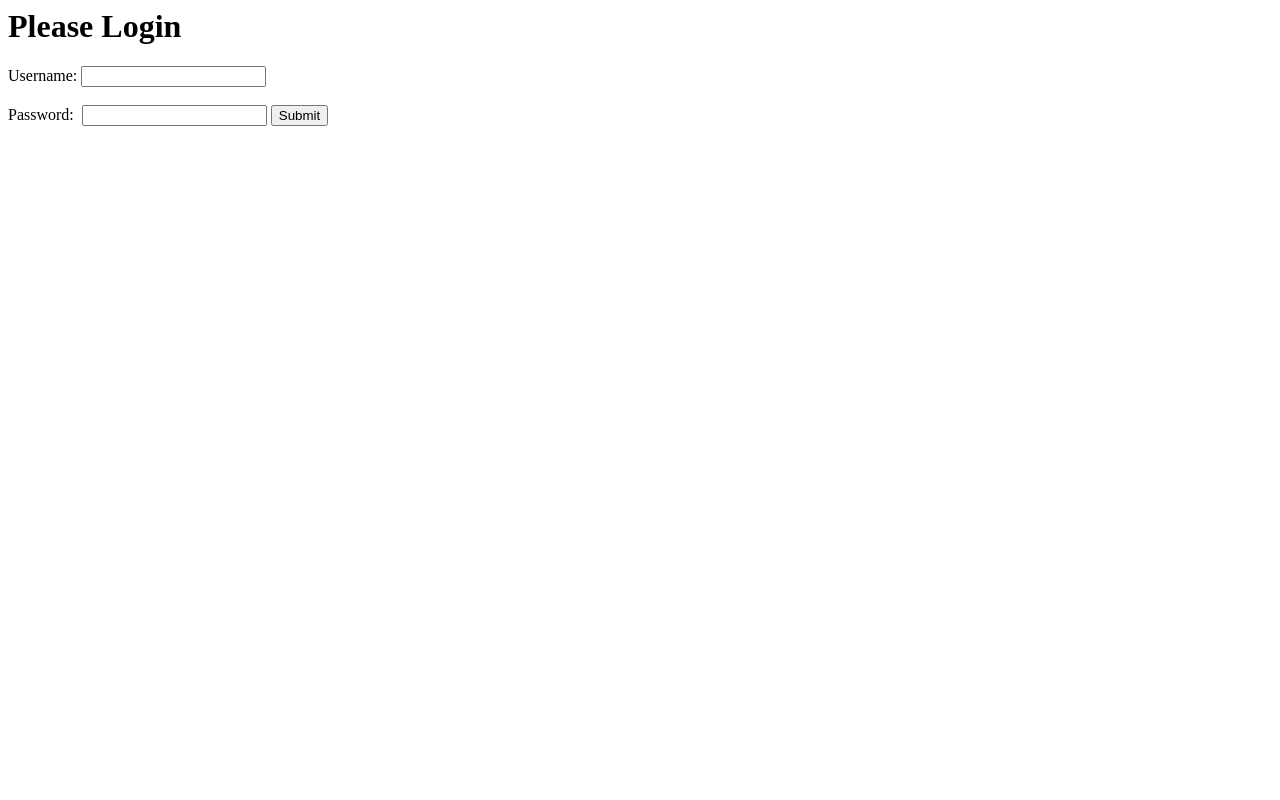
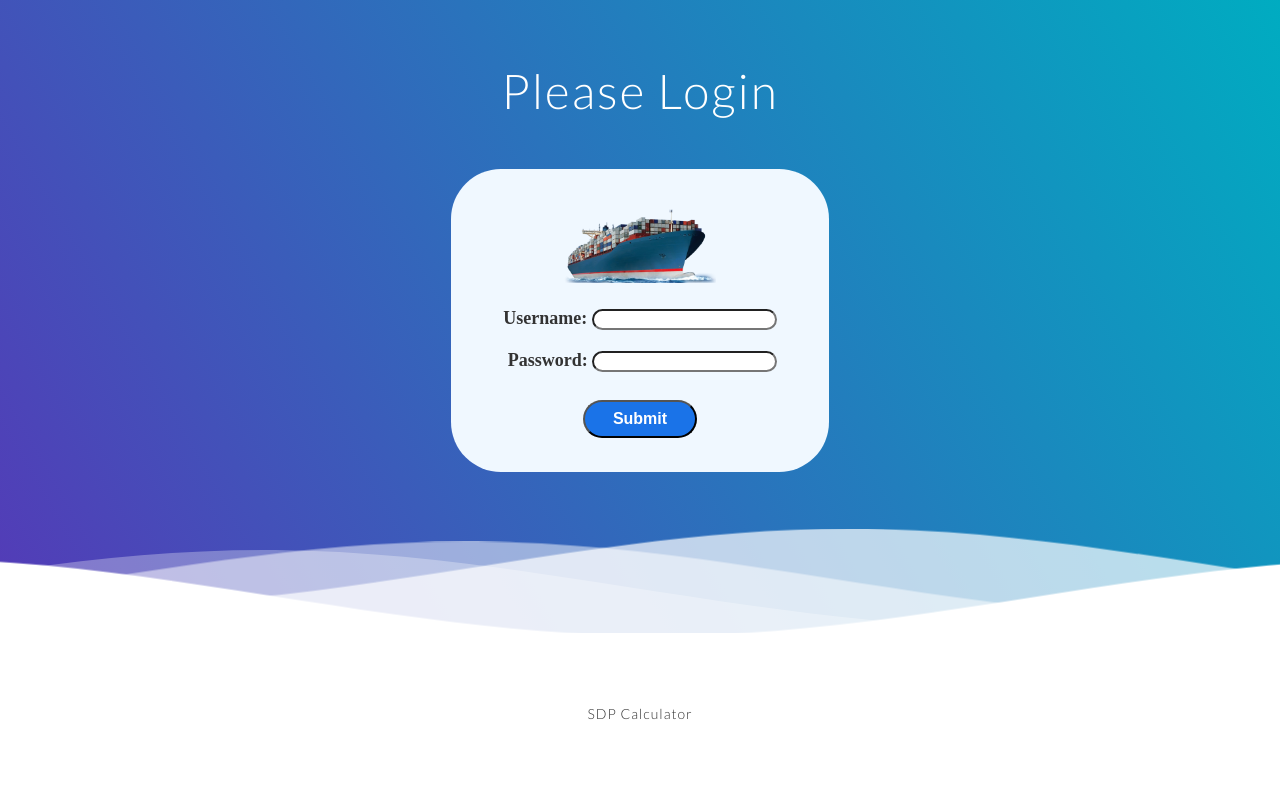
Before and after one commit to AmirulSDP/SDP_ECC, a Flask app: page / in a window 1280 px wide. Run offline with Flask 2, Linux system fonts and the light colour scheme.

Commit message:
Modified login page

```diff
--- a/templates/index.html
+++ b/templates/index.html
@@ -1,13 +1,58 @@
 <html>
+    <link rel="stylesheet" href="styles.css">
     <head>
         <title> Login Page </title>
     </head>
     <body>
+
+
+
+<div class="header">
+
+    <!--Content before waves-->
+    <div class="inner-header flex">
+            <!-- Wave animation -->
+            <path fill="#FFFFFF" stroke="#000000" stroke-width="10" stroke-miterlimit="10" d="M57,283" />
+            <g>
+                <path fill="#fff"
+                    d="M250.4,0.8C112.7,0.8,1,112.4,1,250.2c0,137.7,111.7,249.4,249.4,249.4c137.7,0,249.4-111.7,249.4-249.4
+C499.8,112.4,388.1,0.8,250.4,0.8z M383.8,326.3c-62,0-101.4-14.1-117.6-46.3c-17.1-34.1-2.3-75.4,13.2-104.1
+c-22.4,3-38.4,9.2-47.8,18.3c-11.2,10.9-13.6,26.7-16.3,45c-3.1,20.8-6.6,44.4-25.3,62.4c-19.8,19.1-51.6,26.9-100.2,24.6l1.8-39.7		c35.9,1.6,59.7-2.9,70.8-13.6c8.9-8.6,11.1-22.9,13.5-39.6c6.3-42,14.8-99.4,141.4-99.4h41L333,166c-12.6,16-45.4,68.2-31.2,96.2	c9.2,18.3,41.5,25.6,91.2,24.2l1.1,39.8C390.5,326.2,387.1,326.3,383.8,326.3z" />
+            </g>
+        </svg>
         <h1> Please Login </h1>
         <form action="/" method="post">
-            Username: <input type="text" name="username"/> <br /><br />
-            Password:&nbsp; <input type="password" name="password"/>
-            <input type="submit" value="Submit" />
+            <img src="./images/ShipLogInPage.png" alt="">
+            <div id="usernamestyle">Username: <input type="text" name="username" /></div>
+            <div id="passwordstyle">Password: <input type="password" name="password" /></div><br>
+            <input id="submitstyle" type="submit" value="Submit" />
         </form>
+    </div>
+
+    <!--Waves Container-->
+    <div>
+        <svg class="waves" xmlns="http://www.w3.org/2000/svg" xmlns:xlink="http://www.w3.org/1999/xlink"
+            viewBox="0 24 150 28" preserveAspectRatio="none" shape-rendering="auto">
+            <defs>
+                <path id="gentle-wave" d="M-160 44c30 0 58-18 88-18s 58 18 88 18 58-18 88-18 58 18 88 18 v44h-352z" />
+            </defs>
+            <g class="parallax">
+                <use xlink:href="#gentle-wave" x="48" y="0" fill="rgba(255,255,255,0.7" />
+                <use xlink:href="#gentle-wave" x="48" y="3" fill="rgba(255,255,255,0.5)" />
+                <use xlink:href="#gentle-wave" x="48" y="5" fill="rgba(255,255,255,0.3)" />
+                <use xlink:href="#gentle-wave" x="48" y="7" fill="#fff" />
+            </g>
+        </svg>
+    </div>
+    <!--Waves end-->
+
+</div>
+<!--Header ends-->
+
+<!--Content starts-->
+<div class="content flex">
+    <p>SDP Calculator </p>
+</div>
+<!--Content ends-->
     </body>
 </html>
--- /dev/null
+++ b/templates/styles.css
@@ -0,0 +1,163 @@
+@import url(//fonts.googleapis.com/css?family=Lato:300:400);
+
+body {
+   margin: 0;
+}
+
+h1 {
+   font-family: 'Lato', sans-serif;
+   font-weight: 300;
+   letter-spacing: 2px;
+   font-size: 48px;
+}
+
+p {
+   font-family: 'Lato', sans-serif;
+   letter-spacing: 1px;
+   font-size: 14px;
+   color: #333333;
+}
+
+.header {
+   position: relative;
+   text-align: center;
+   background: linear-gradient(60deg, rgba(84, 58, 183, 1) 0%, rgba(0, 172, 193, 1) 100%);
+   color: white;
+}
+
+.logo {
+   width: 50px;
+   fill: white;
+   padding-right: 15px;
+   display: inline-block;
+   vertical-align: middle;
+}
+
+.inner-header {
+   height: 65vh;
+   width: 100%;
+   margin: 0;
+   padding: 0;
+}
+
+.flex {
+   /*Flexbox for containers*/
+   display: flex;
+   justify-content: center;
+   align-items: center;
+   text-align: center;
+}
+
+.waves {
+   position: relative;
+   width: 100%;
+   height: 15vh;
+   margin-bottom: -7px;
+   /*Fix for safari gap*/
+   min-height: 100px;
+   max-height: 150px;
+}
+
+.content {
+   position: relative;
+   height: 20vh;
+   text-align: center;
+   background-color: white;
+}
+
+/* Animation */
+
+.parallax>use {
+   animation: move-forever 25s cubic-bezier(.55, .5, .45, .5) infinite;
+}
+
+.parallax>use:nth-child(1) {
+   animation-delay: -2s;
+   animation-duration: 7s;
+}
+
+.parallax>use:nth-child(2) {
+   animation-delay: -3s;
+   animation-duration: 10s;
+}
+
+.parallax>use:nth-child(3) {
+   animation-delay: -4s;
+   animation-duration: 13s;
+}
+
+.parallax>use:nth-child(4) {
+   animation-delay: -5s;
+   animation-duration: 20s;
+}
+
+@keyframes move-forever {
+   0% {
+      transform: translate3d(-90px, 0, 0);
+   }
+
+   100% {
+      transform: translate3d(85px, 0, 0);
+   }
+}
+
+/*Shrinking for mobile*/
+@media (max-width: 768px) {
+   .waves {
+      height: 40px;
+      min-height: 40px;
+   }
+
+   .content {
+      height: 30vh;
+   }
+
+   h1 {
+      font-size: 24px;
+   }
+}
+
+form {
+   background-color: aliceblue;
+   width: 10cm;
+   height: 8cm;
+   border-radius: 50px;
+   margin-top: 50px;
+   color: #333333;
+   font-size: large;
+   font-weight: bolder;
+}
+
+input {
+   border-radius: 50px;
+}
+
+#usernamestyle {
+   margin-top: 5px;
+   padding-top: 20px;
+   margin-bottom: 0px;
+   padding-bottom: 0px;
+}
+
+#passwordstyle {
+   margin-top: 0px;
+   padding-top: 20px;
+   margin-left: 5px;
+}
+
+#submitstyle {
+   margin-top: 7px;
+   background-color: #1a73e8;
+   border-color: none;
+   color: white;
+   width: 3cm;
+   height: 1cm;
+   cursor: pointer;
+   font-size:medium;
+   font-weight: bold;
+}
+
+img{
+   width: 4cm;
+   margin-top: 40px;
+}
```
Also changed, not shown: templates/images/ShipLogInPage.png (added).
